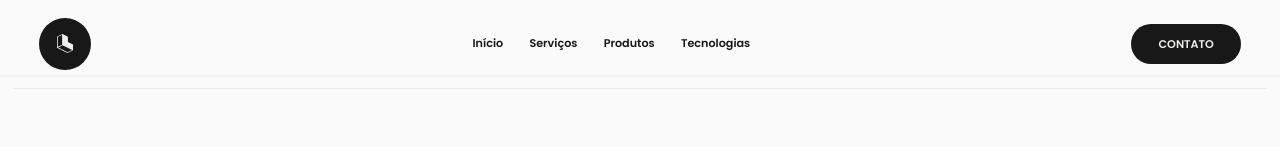
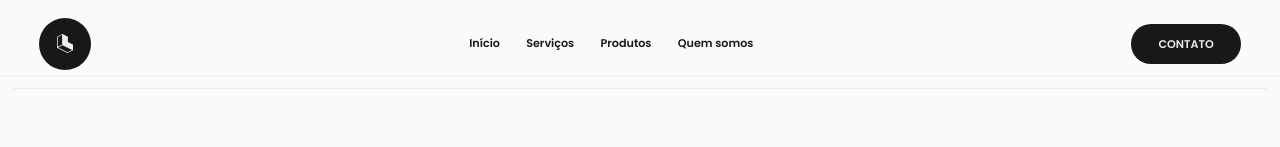
Before and after one commit to monolito-software/monosoft-webpage, a Next.js app: page / in a window 1280 px wide. Shown: the top 147 px of the page. Built offline with nearby package versions, Linux system fonts and the light colour scheme; a web font is replaced by a local one.

Commit message:
feat: edit header for new section "team"

```diff
--- a/src/components/Header.js
+++ b/src/components/Header.js
@@ -14,7 +14,7 @@ const Header = () => {
           <a href="#intro">Início</a>
           <a href="#services">Serviços</a>
           <a href="#products">Produtos</a>
-          <a href="#techs">Tecnologias</a>
+          <a href="#team">Quem somos</a>
         </nav>
         <a
           href="mailto:contato@monosoft.com.br"
```
